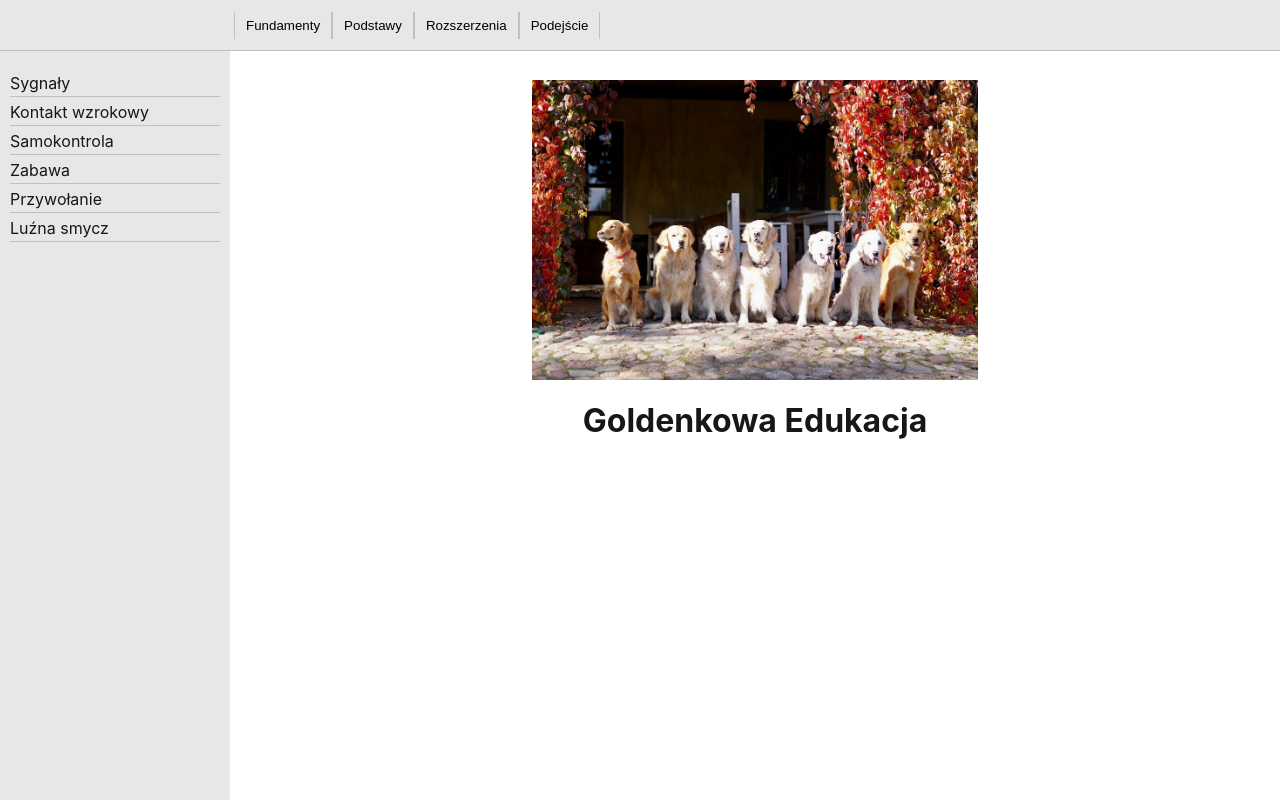
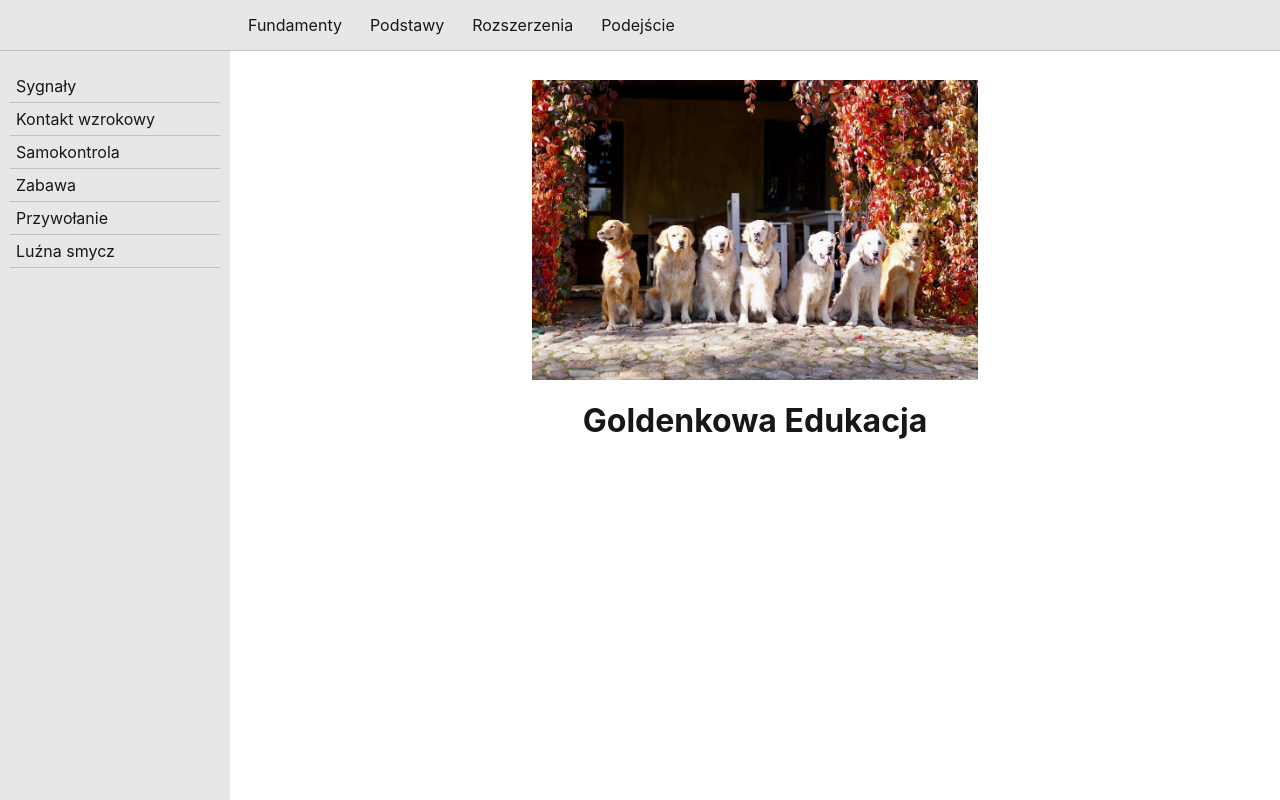
Before and after one commit to MonikaKrella/GoldenPawsAcademy, a React (Create React App) app: page / in a window 1280 px wide. Built offline with nearby package versions, Linux system fonts and the light colour scheme.

Commit message:
styles refactor

```diff
--- a/src/app.scss
+++ b/src/app.scss
@@ -2,6 +2,7 @@
 
 html,
 body,
+button,
 #root {
   margin: 0;
   font-family: -apple-system, BlinkMacSystemFont, 'Segoe UI', 'Roboto', 'Oxygen',
@@ -11,6 +12,8 @@ body,
   -moz-osx-font-smoothing: grayscale;
   height: 100vh;
   color: colors.$grey-5;
+  font-size: 16px;
+  font-weight: 400;
 }
 
 code {
--- a/src/components/signals-page/Signals.tsx
+++ b/src/components/signals-page/Signals.tsx
@@ -1,12 +1,13 @@
 import { signalsText } from '../../data/signals';
+import Textbox from '../../reusable-components/Textbox/Textbox';
 
 const Signals = () => {
   return (
     <div>
       <h2>{signalsText.title}</h2>
-      <p>{signalsText.confirmation}</p>
-      <p>{signalsText.release}</p>
-      <p>{signalsText.play}</p>
+      <Textbox text={signalsText.confirmation} title="POTWIERDZENIE" />
+      <Textbox text={signalsText.release} title="ZWOLNIENIE" />
+      <Textbox text={signalsText.play} title="HASŁO NA ZABAWĘ" />
     </div>
   );
 };
--- a/src/data/signals.ts
+++ b/src/data/signals.ts
@@ -1,8 +1,8 @@
 export const signalsText = {
   title: 'Sygnały - komunikacja z psem',
   confirmation:
-    'POTWIERDZENIE - hasło np ("yes", "tak", good"), które ma oznaczać "robisz dobrze, rób to dalej, a ja przyjdę i dam Ci smakołyk" - oczekujemy od psa, że będzie kontynuował zachowanie oczekując na smakołyk, który zaraz dostanie. Np Mówię psu "siad" -> pies siada -> potwierdzam "yes" -> oczekuję, że pies będzie dalej siedział, aż dam mu do pyska smakołyk',
+    'Hasło np ("yes", "tak", good"), które ma oznaczać "robisz dobrze, rób to dalej, a ja przyjdę i dam Ci smakołyk" - oczekujemy od psa, że będzie kontynuował zachowanie oczekując na smakołyk, który zaraz dostanie. Np Mówię psu "siad" -> pies siada -> potwierdzam "yes" -> oczekuję, że pies będzie dalej siedział, aż dam mu do pyska smakołyk',
   release:
-    'ZWOLNIENIE - hasło np ("free", "okej", "luz"), które ma oznaczać "zrobiłeś dobrze, przerwij i chodź do mnie po smakołyk" - oczekujemy od psa, że po usłyszeniu zwolnienia przerwie wykonywane zadanie i przybiegnie po smakołyk. Np Mówię psu "siad" -> pies siada -> zwalniam "okej" -> oczekuję, że pies wstanie z siedzenia i podejdzie do mnie po smakołyk',
-  play: 'HASŁO NA ZABAWĘ - hasło np ("łap", "catch", "toy"), które ma oznaczać "zostaw wszystko i zacznij się ze mną bawić tym co mam w ręku" - oczekujemy od psa, że po usłyszeniu hasła na zabawę, przerwie cokolwiek robił i puści cokolwiek miał w pysku, by podjąć zabawę zabawką/przedmiotem, który mu oferujemy w ręce. Np Mówię psu "siad" -> pies siada -> mówię "łap" i uciekam z mopem w ręce -> oczekuję, że pies ruszy z siadu, żeby jak najszybciej złapać uciekającą zabawkę',
+    'Hasło np ("free", "okej", "luz"), które ma oznaczać "zrobiłeś dobrze, przerwij i chodź do mnie po smakołyk" - oczekujemy od psa, że po usłyszeniu zwolnienia przerwie wykonywane zadanie i przybiegnie po smakołyk. Np Mówię psu "siad" -> pies siada -> zwalniam "okej" -> oczekuję, że pies wstanie z siedzenia i podejdzie do mnie po smakołyk',
+  play: 'Hasło np ("łap", "catch", "toy"), które ma oznaczać "zostaw wszystko i zacznij się ze mną bawić tym co mam w ręku" - oczekujemy od psa, że po usłyszeniu hasła na zabawę, przerwie cokolwiek robił i puści cokolwiek miał w pysku, by podjąć zabawę zabawką/przedmiotem, który mu oferujemy w ręce. Np Mówię psu "siad" -> pies siada -> mówię "łap" i uciekam z mopem w ręce -> oczekuję, że pies ruszy z siadu, żeby jak najszybciej złapać uciekającą zabawkę',
 };
--- a/src/layout/navbar/navbarTab.module.scss
+++ b/src/layout/navbar/navbarTab.module.scss
@@ -1,15 +1,21 @@
 @use '/src/style/colors';
 
 .container {
-  padding: 5px;
   display: flex;
   align-items: center;
   justify-content: center;
-  border-inline: 1px solid colors.$grey-1;
 
   .button {
     border: none;
-    background-color: inherit;
+    border-radius: 4px;
+    background-color: colors.$grey-0;
     cursor: pointer;
+    height: 100%;
+    padding: 10px;
+    margin: 4px;
+
+    &:hover {
+      background-color: colors.$grey-1;
+    }
   }
 }
--- a/src/layout/sidebar/Sidebar.tsx
+++ b/src/layout/sidebar/Sidebar.tsx
@@ -1,6 +1,6 @@
-import { Link } from 'react-router-dom';
 import { SidebarData } from '../../types/layout-data';
 import style from './sidebar.module.scss';
+import SidebarLink from './SidebarLink';
 
 interface IProp {
   sidebarData: SidebarData[];
@@ -12,11 +12,7 @@ const Sidebar = ({ sidebarData }: IProp) => {
       <div className={style.items_container}>
         {sidebarData.map((item, index) => {
           return (
-            <div key={index} className={style.item}>
-              <Link to={item.path}>
-                <span>{item.title}</span>
-              </Link>
-            </div>
+            <SidebarLink title={item.title} path={item.path} key={index} />
           );
         })}
       </div>
--- /dev/null
+++ b/src/layout/sidebar/SidebarLink.tsx
@@ -0,0 +1,24 @@
+import { useNavigate } from 'react-router-dom';
+import style from './sidebarLink.module.scss';
+
+interface IProp {
+  title: string;
+  path: string;
+}
+
+const SidebarLink = ({ title, path }: IProp) => {
+  const navigate = useNavigate();
+  const onClick = () => {
+    navigate(path);
+  };
+
+  return (
+    <div className={style.container}>
+      <div className={style.link} onClick={() => onClick()}>
+        {title}
+      </div>
+    </div>
+  );
+};
+
+export default SidebarLink;
--- a/src/layout/sidebar/sidebar.module.scss
+++ b/src/layout/sidebar/sidebar.module.scss
@@ -14,12 +14,5 @@
     padding: 20px 10px;
     display: flex;
     flex-direction: column;
-
-    .item {
-      margin-bottom: 2px;
-      padding: 3px 0;
-      border-bottom: 1px solid colors.$grey-1;
-      cursor: pointer;
-    }
   }
 }
--- /dev/null
+++ b/src/layout/sidebar/sidebarLink.module.scss
@@ -0,0 +1,14 @@
+@use '/src/style/colors';
+
+.container {
+  border-bottom: 1px solid colors.$grey-1;
+}
+
+.link {
+  cursor: pointer;
+  padding: 6px;
+  border-radius: 4px;
+  &:hover {
+    background-color: colors.$grey-1;
+  }
+}
--- /dev/null
+++ b/src/reusable-components/Textbox/Textbox.tsx
@@ -0,0 +1,17 @@
+import style from './textbox.module.scss';
+
+interface IProp {
+  text: string;
+  title?: string;
+}
+
+const Textbox = ({ text, title }: IProp) => {
+  return (
+    <div className={style.container}>
+      {title && <h5>{title}</h5>}
+      <p>{text}</p>
+    </div>
+  );
+};
+
+export default Textbox;
--- /dev/null
+++ b/src/reusable-components/Textbox/textbox.module.scss
@@ -0,0 +1,3 @@
+.container {
+  border-radius: 4px;
+}
```
